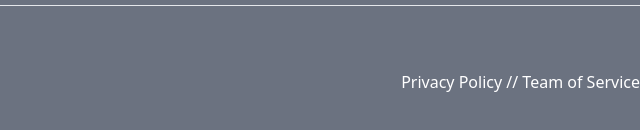
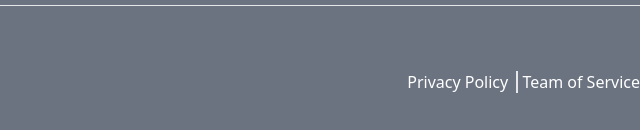
Before and after one commit to niparkaz/first-tailwind-projects, a website built with Vite: page index.html in a window 1280 px wide. Shown: the part 5095-5225 px from the top of the page, 640-1280 px from the left. Built offline with nearby package versions, Linux system fonts and the light colour scheme.

Commit message:
footer section code

```diff
--- a/index.html
+++ b/index.html
@@ -270,10 +270,12 @@
             <div class="text-white sm:flex justify-between mb-20 ">
                 <p> &copy; Copyright-2023-Designed by: <span class="text-yellow-300"> Programming Shikhbo Team's </span> </p>
 
-                <p> Privacy Policy // Team of Service </p>
+                <p> <span class="border-r-2 pr-2">Privacy Policy</span> Team of Service </p>
             </div>
         </div>
     </footer>
 
+
+
 </body>
 </html>
```
